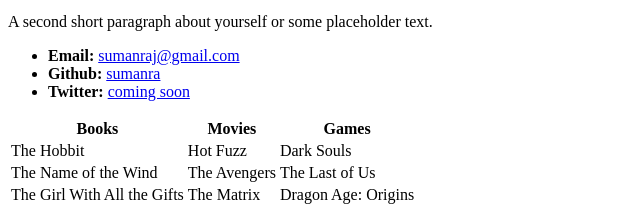
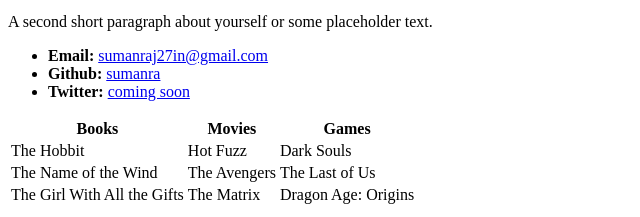
Before and after one commit to sumanra/sumanra.github.io, a plain HTML site: page index.html in a window 1280 px wide. Shown: the part 329-546 px from the top of the page, 0-640 px from the left. Drawn offline with Linux system fonts and the light colour scheme.

Commit message:
Changes Done

```diff
--- a/index.html
+++ b/index.html
@@ -15,7 +15,7 @@
   <p>A second short paragraph about yourself or some placeholder text.</p>
 
   <ul>
-    <li><strong>Email:</strong> <a href="#">sumanraj@gmail.com</a></li>
+    <li><strong>Email:</strong> <a href="#">sumanraj27in@gmail.com</a></li>
     <li><strong>Github:</strong> <a href="#">sumanra</a></li>
     <li><strong>Twitter:</strong> <a href="#">coming soon</a></li>
   </ul>
```
